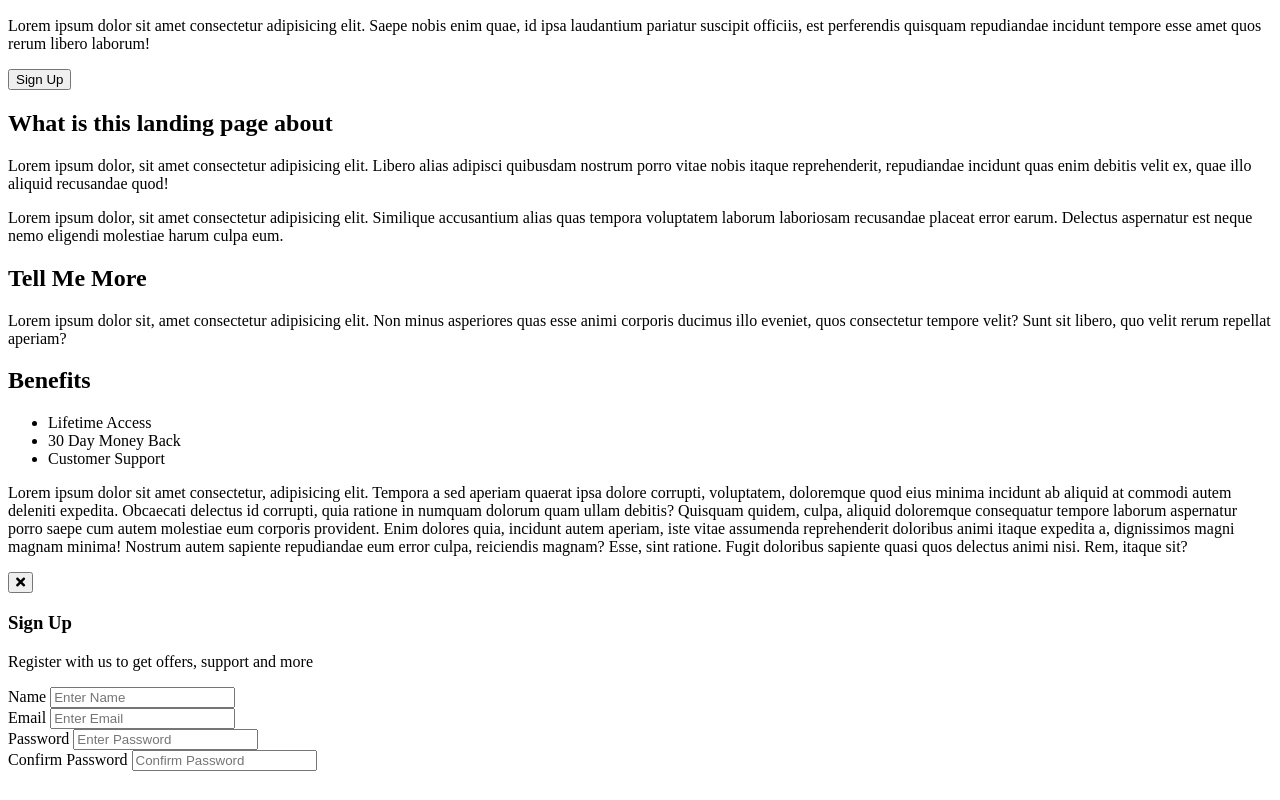
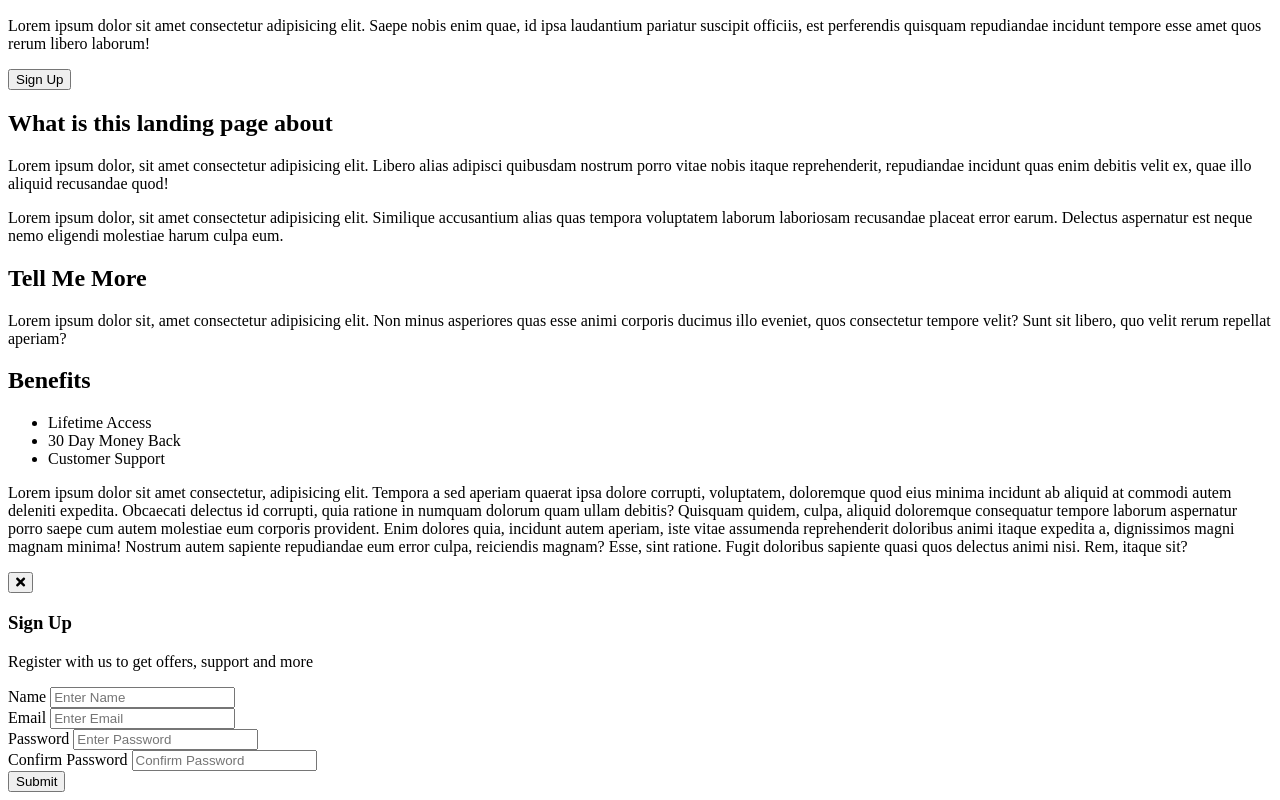
Before and after one commit to ugurduyar/easylandingpage, a plain HTML site: page index.html in a window 1280 px wide. Shown: the part 500-1300 px from the top of the page. Before the commit the page ends 1279 px from the top, so only its background shows below. Drawn offline with Linux system fonts and the light colour scheme.

Commit message:
submit button added

```diff
--- a/index.html
+++ b/index.html
@@ -116,6 +116,7 @@
                 placeholder="Confirm Password"
               />
             </div>
+            <input type="submit" value="Submit" class="submit-btn" />
           </form>
         </div>
       </div>
```
